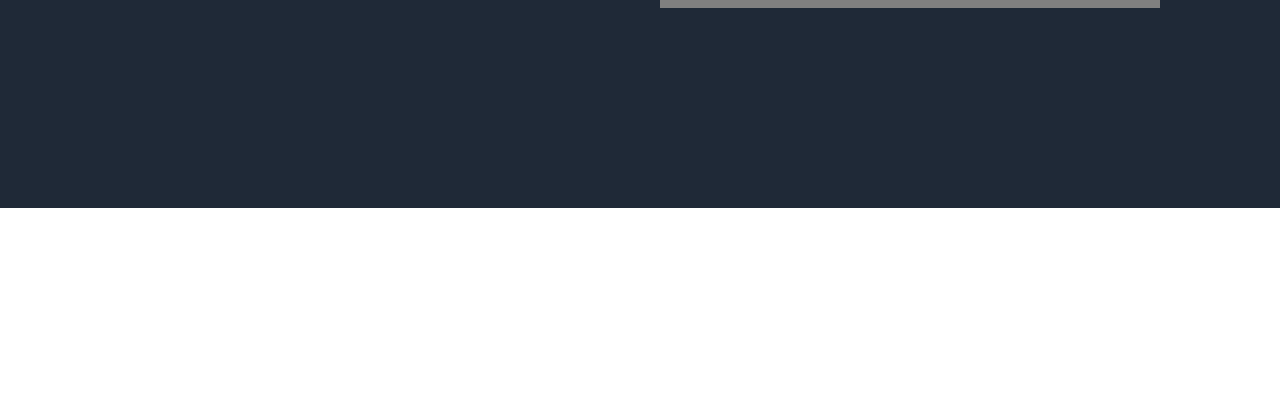
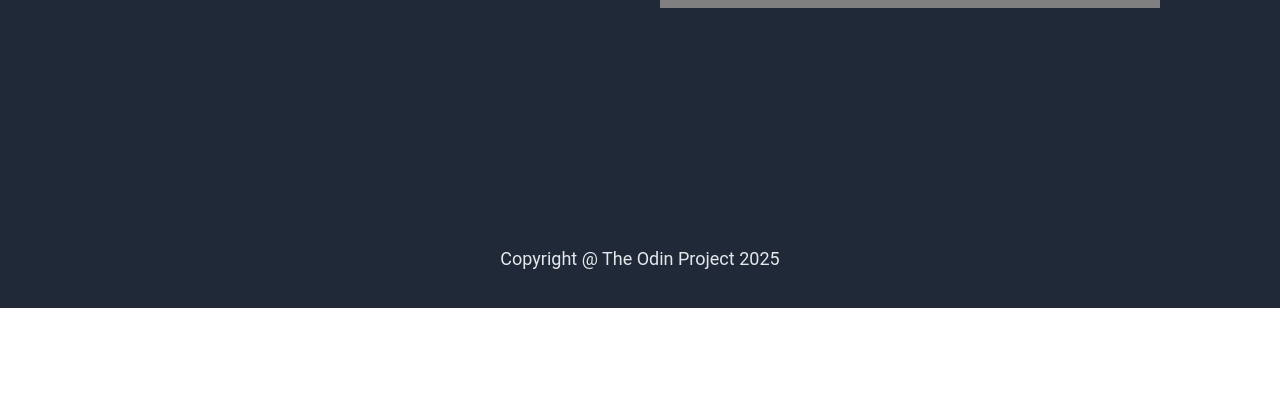
Before and after one commit to namikaze-dev/odin-landing-page, a plain HTML site: page index.html in a window 1280 px wide. Shown: the part 390-800 px from the top of the page. Drawn offline with Linux system fonts and the light colour scheme.

Commit message:
feat: add content and style for footer

```diff
--- a/index.html
+++ b/index.html
@@ -26,6 +26,12 @@
         <div class="hero-img">this is a placeholder for an image</div>
       </div>
     </header>
+    <content>
+
+    </content>
+    <footer>
+      Copyright @ The Odin Project 2025
+    </footer>
 
   </body>
 </html>
--- a/style.css
+++ b/style.css
@@ -9,6 +9,16 @@ header {
   background-color: #1f2937;
   padding-top: 20px;
   padding-bottom: 100px;
+}
+
+footer {
+  background-color: #1f2937;
+  display: flex;
+  justify-content: center;
+  align-items: center;
+  color: #e5e7eb;
+  font-size: 18px;
+  height: 100px;
 }
 
 .logo {
@@ -24,7 +34,6 @@ header {
 .hero p {
   font-size: 18px;
   color: #e5e7eb;
-  font-weight: lighter;
 }
 
 nav div {
```
